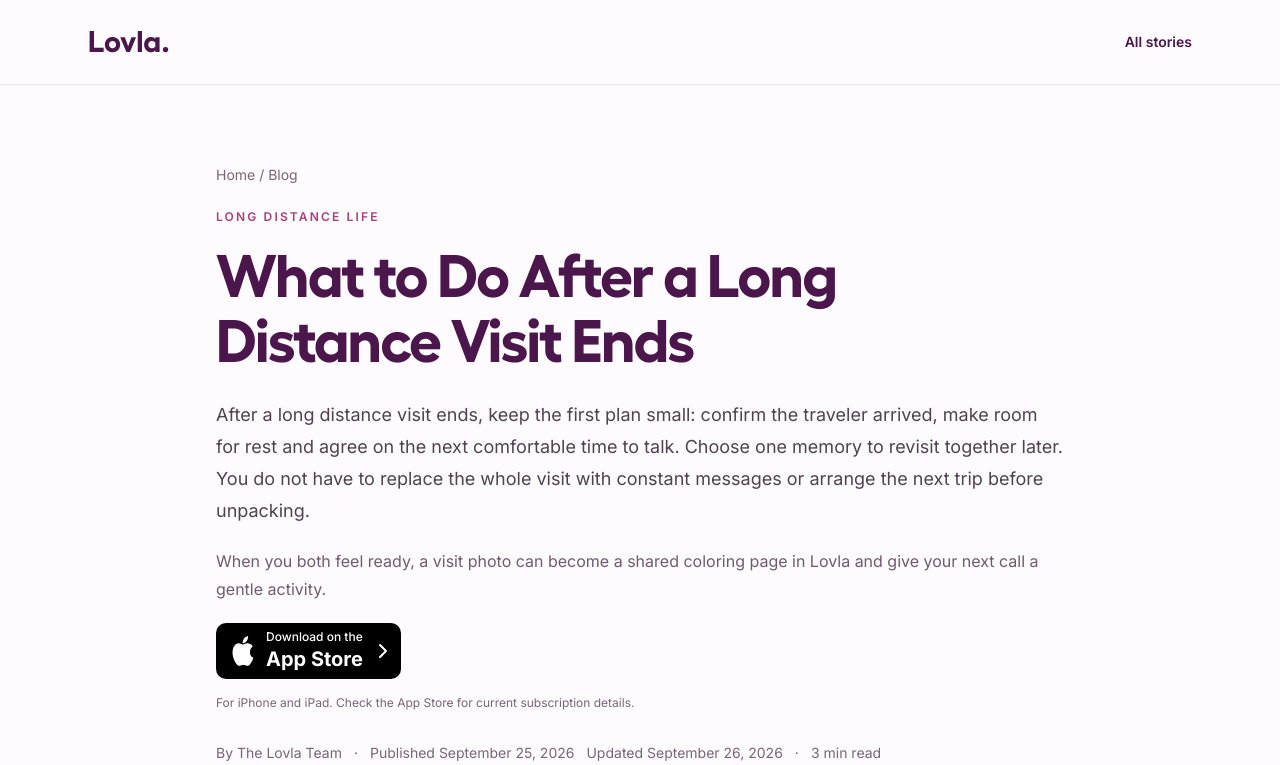
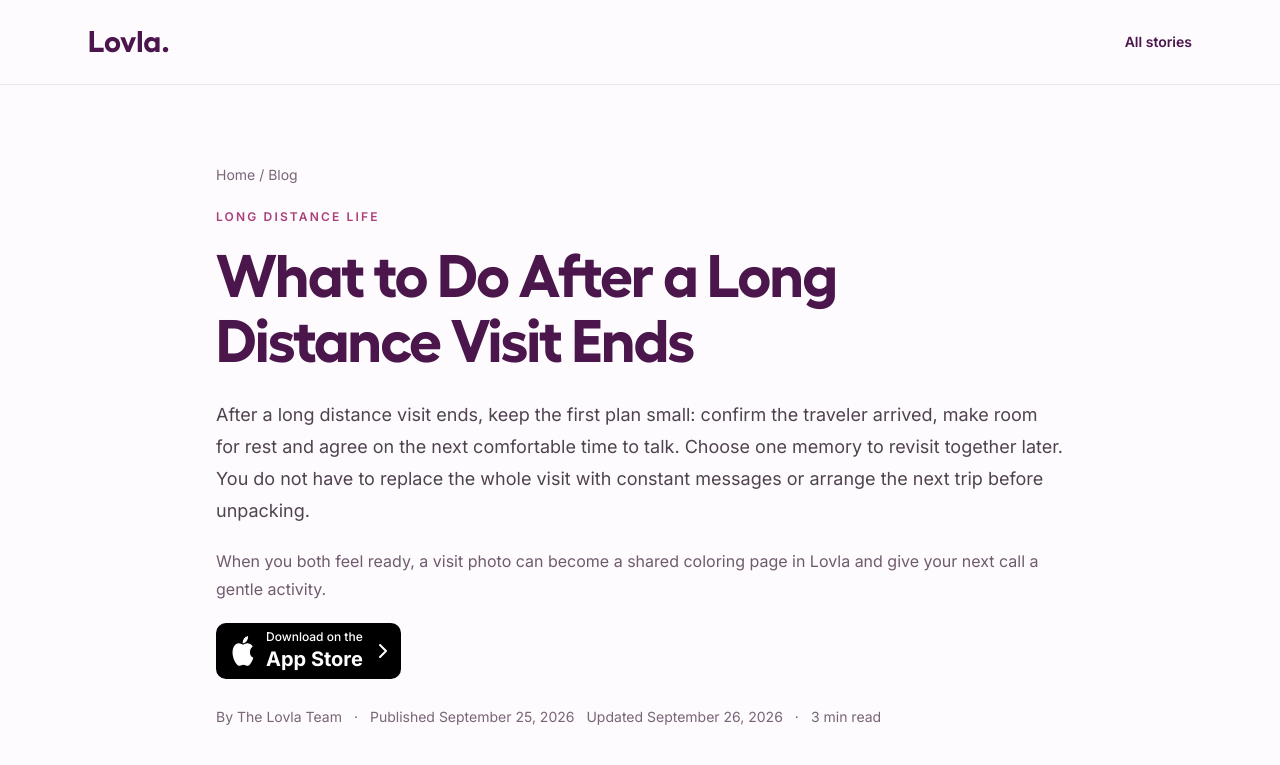
Before and after one commit to tomori-shipped/lovla-web, a Next.js app: page /blog/after-long-distance-visit-ends in a window 1280 px wide. Shown: the top 765 px of the page. Built offline with nearby package versions, Linux system fonts and the light colour scheme; a web font is replaced by a local one.

Commit message:
Remove subscription note below blog download buttons

```diff
--- a/app/blog/[slug]/page.tsx
+++ b/app/blog/[slug]/page.tsx
@@ -152,10 +152,6 @@
               {post.featureLine}
             </p>
             <AppStoreButton className="mt-5" />
-            <p className="mt-3 text-xs leading-6 text-[#786577]">
-              For iPhone and iPad. Check the App Store for current subscription
-              details.
-            </p>
             <div className="mt-7 flex flex-wrap gap-x-3 gap-y-2 text-sm text-[#786577]">
               <span>By The Lovla Team</span>
               <span aria-hidden="true">·</span>
--- a/app/blog/couples-apps-without-quizzes/page.tsx
+++ b/app/blog/couples-apps-without-quizzes/page.tsx
@@ -134,10 +134,6 @@
               can start with your own memories.
             </p>
             <AppStoreButton className="mt-5" />
-            <p className="mt-3 text-xs leading-6 text-[#786577]">
-              For iPhone and iPad. Check the App Store for current subscription
-              details.
-            </p>
             <div className="mt-7 flex flex-wrap gap-x-3 gap-y-2 text-sm text-[#786577]">
               <span>By {post.author}</span>
               <span aria-hidden="true">·</span>
```
